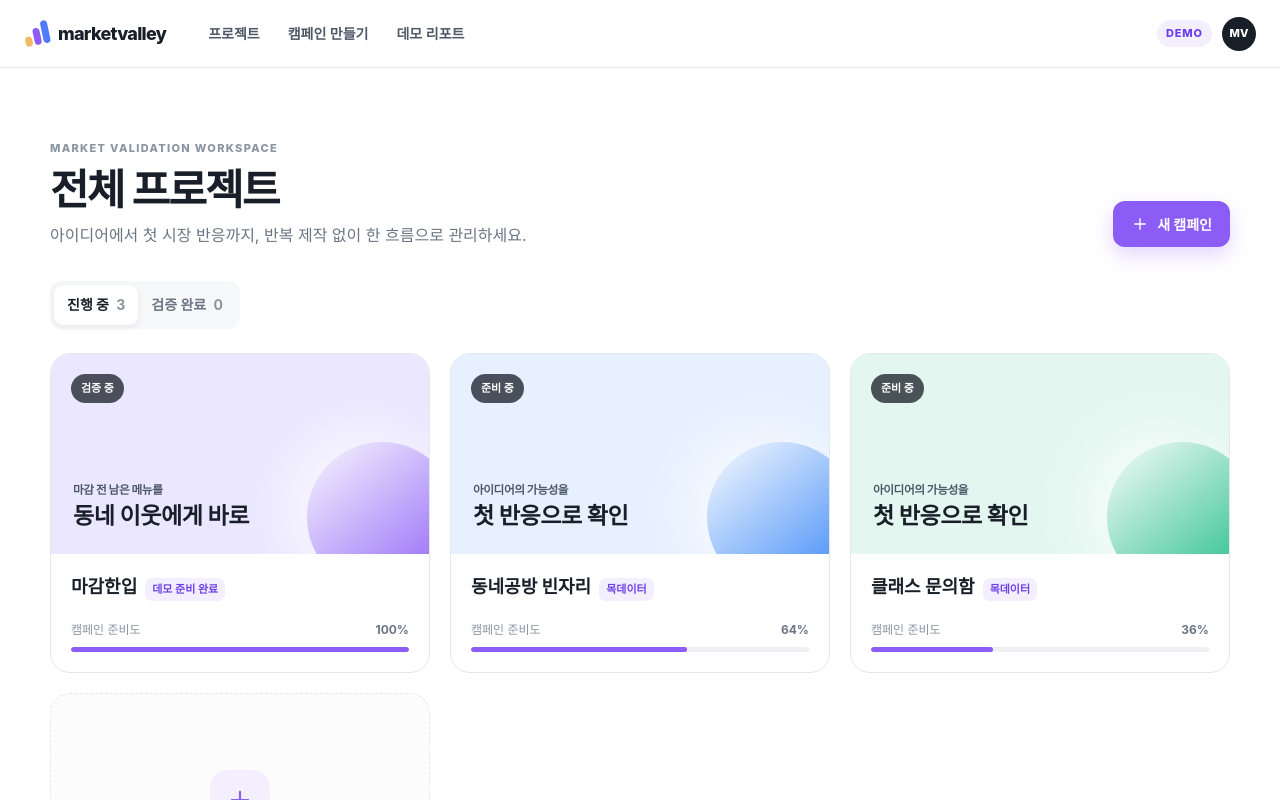
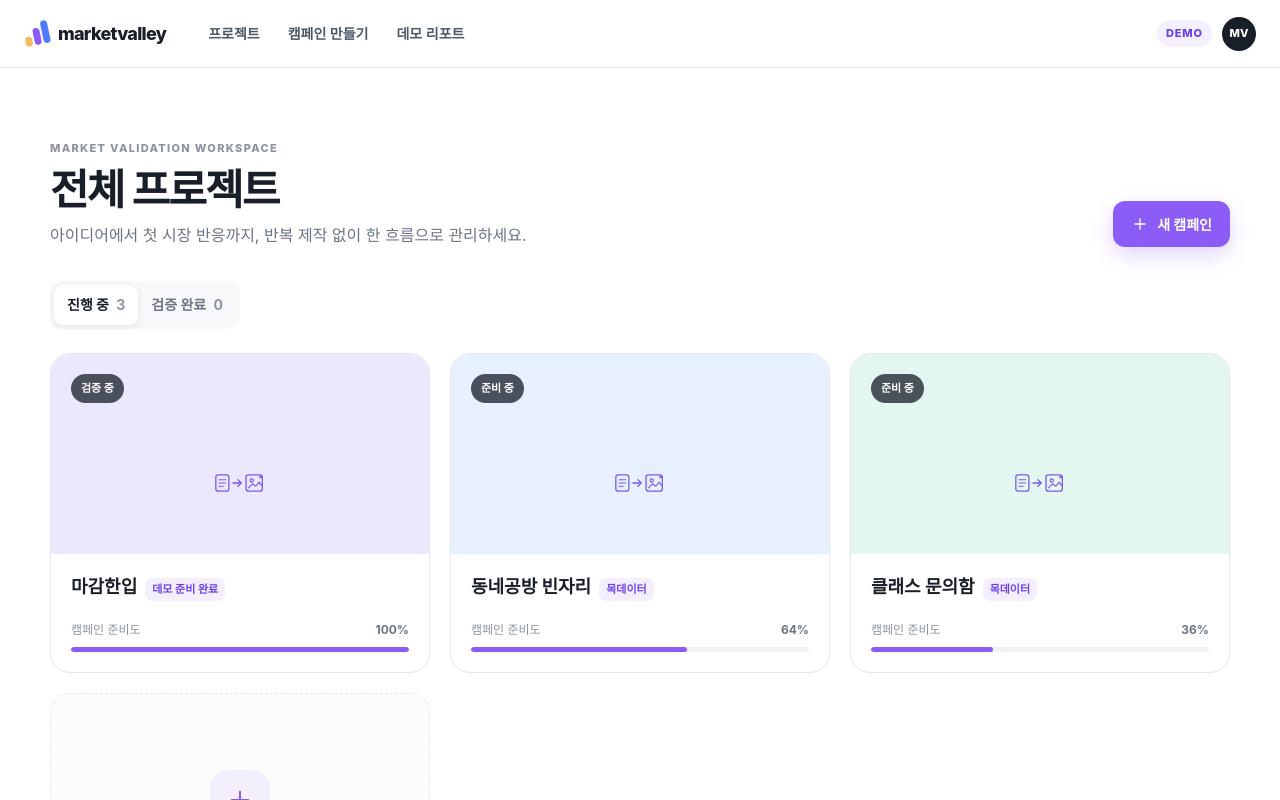
Before and after one commit to unithon26/marketvalley, a Next.js app: page / in a window 1280 px wide. Shown: the top 800 px of the page. Built offline with nearby package versions, Linux system fonts and the light colour scheme.

Commit message:
feat: 대시보드 카드 비주얼을 Figma 아이콘 스타일로 교체

```diff
--- a/app/globals.css
+++ b/app/globals.css
@@ -75,12 +75,7 @@ button { color: inherit; }
 .project-visual.blue { background: #e6f0ff; }
 .project-visual.mint { background: #e3f7f0; }
 .visual-pill { position: relative; z-index: 2; display: inline-block; padding: 6px 10px; border-radius: 999px; color: #fff; background: rgba(25,31,40,.76); font-size: 11px; font-weight: 700; }
-.visual-copy { position: absolute; z-index: 2; left: 22px; bottom: 25px; display: flex; flex-direction: column; letter-spacing: -.03em; }
-.visual-copy small { margin-bottom: 4px; color: #4e5968; font-weight: 700; }
-.visual-copy strong { max-width: 190px; font-size: 23px; line-height: 1.15; }
-.visual-orb { position: absolute; width: 150px; height: 150px; right: -28px; bottom: -38px; border-radius: 50%; background: linear-gradient(140deg, rgba(255,255,255,.7), var(--purple)); box-shadow: -20px -10px 60px rgba(255,255,255,.7); }
-.blue .visual-orb { background: linear-gradient(140deg, rgba(255,255,255,.8), #3182f6); }
-.mint .visual-orb { background: linear-gradient(140deg, rgba(255,255,255,.8), #16b981); }
+.visual-flow { position: relative; z-index: 2; display: flex; align-items: center; justify-content: center; height: 100%; color: var(--purple-dark); opacity: .85; }
 .project-card-body { padding: 19px 20px 20px; }
 .project-card-body > strong { display: inline-block; margin-right: 8px; font-size: 18px; }
 .time-chip { display: inline-block; padding: 3px 7px; border-radius: 7px; background: var(--purple-soft); color: var(--purple-dark); font-size: 11px; font-weight: 700; }
--- a/app/page.tsx
+++ b/app/page.tsx
@@ -2,7 +2,7 @@
 
 import Link from "next/link";
 import { useState } from "react";
-import { PlusIcon } from "@/components/icons";
+import { CardFlowIcon, PlusIcon } from "@/components/icons";
 import { SiteHeader } from "@/components/site-header";
 
 const projects = [
@@ -36,15 +36,11 @@ export default function HomePage() {
         </div>
 
         <section className="project-grid" aria-label="프로젝트 목록">
-          {visibleProjects.map((project, index) => {
+          {visibleProjects.map((project) => {
             const card = <>
               <div className={`project-visual ${project.tone}`}>
                 <span className="visual-pill">{project.state}</span>
-                <div className="visual-copy">
-                  <small>{index === 0 ? "마감 전 남은 메뉴를" : "아이디어의 가능성을"}</small>
-                  <strong>{index === 0 ? "동네 이웃에게 바로" : "첫 반응으로 확인"}</strong>
-                </div>
-                <div className="visual-orb" />
+                <div className="visual-flow"><CardFlowIcon size={22} /></div>
               </div>
               <div className="project-card-body">
                 <strong>{project.name}</strong>
--- a/components/icons.tsx
+++ b/components/icons.tsx
@@ -35,3 +35,19 @@ export function CheckIcon(props: IconProps) {
 export function ChartIcon(props: IconProps) {
   return <Svg {...props}><path d="M5 19V9m7 10V5m7 14v-7" stroke="currentColor" strokeWidth="2" strokeLinecap="round" /></Svg>;
 }
+
+export function CardFlowIcon(props: IconProps) {
+  const size = props.size ?? 20;
+  return (
+    <svg className={props.className} width={size * 2.3} height={size} viewBox="0 0 62 24" fill="none" aria-hidden="true">
+      <rect x="1" y="2" width="16" height="20" rx="3" stroke="currentColor" strokeWidth="1.6" />
+      <path d="M5 8h8M5 12h8M5 16h5" stroke="currentColor" strokeWidth="1.4" strokeLinecap="round" />
+      <path d="M22 12h10" stroke="currentColor" strokeWidth="1.6" strokeLinecap="round" />
+      <path d="m28 8 4 4-4 4" stroke="currentColor" strokeWidth="1.6" strokeLinecap="round" strokeLinejoin="round" />
+      <rect x="38" y="2" width="20" height="20" rx="3" stroke="currentColor" strokeWidth="1.6" />
+      <circle cx="45" cy="9" r="2" stroke="currentColor" strokeWidth="1.4" />
+      <path d="m41 18 5-5 4 3 4-5 3 4" stroke="currentColor" strokeWidth="1.4" strokeLinecap="round" strokeLinejoin="round" />
+      <path d="M56 3v3M54.5 4.5h3" stroke="currentColor" strokeWidth="1.4" strokeLinecap="round" />
+    </svg>
+  );
+}
```
